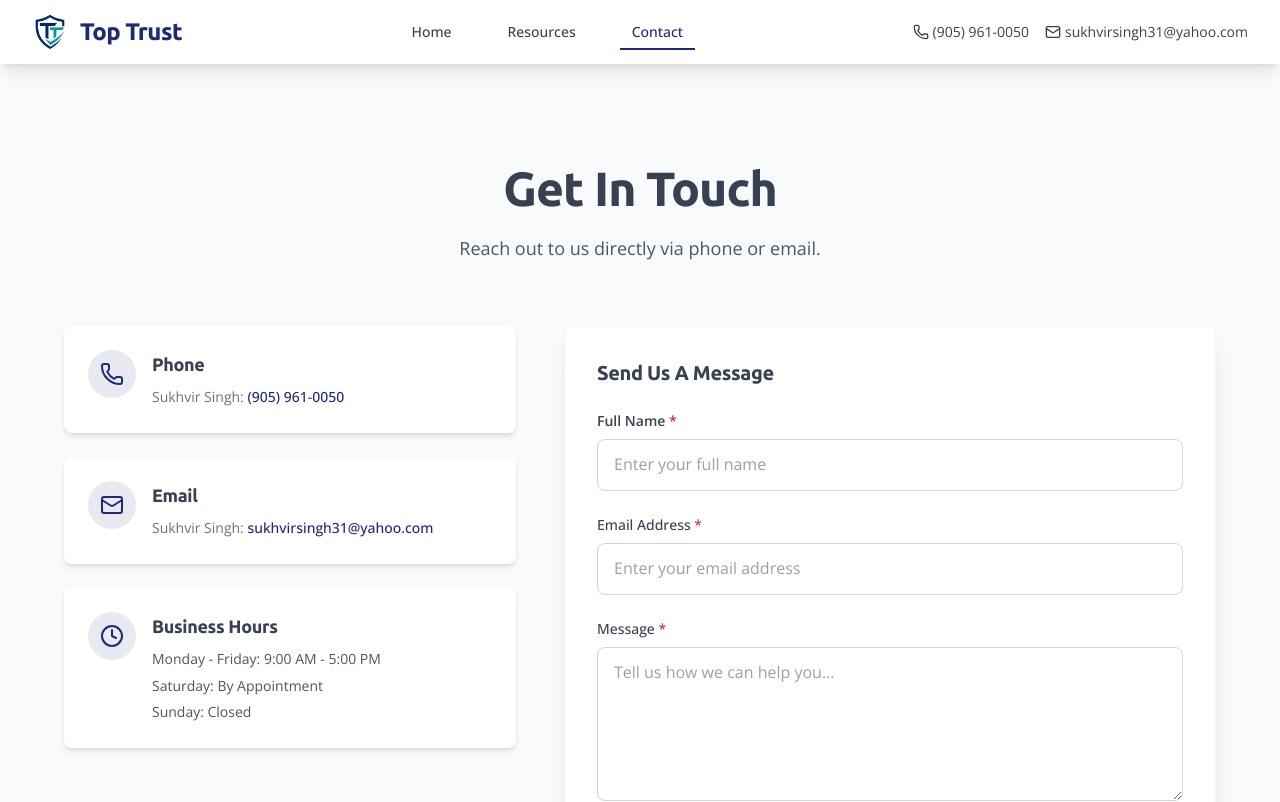
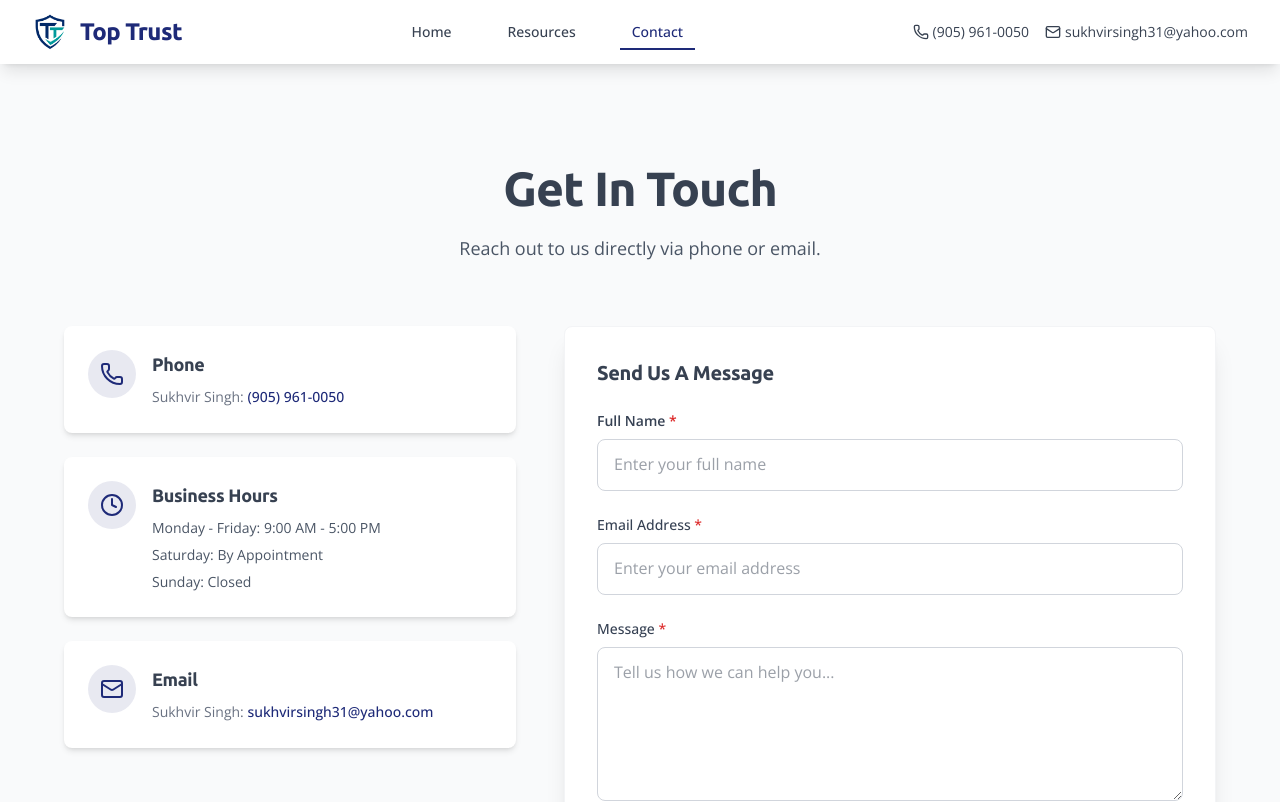
Before and after one commit to ravneet0628/insurance-site, a React (Vite) app: page /contact in a window 1280 px wide. Shown: the top 802 px of the page. Built offline with nearby package versions, Linux system fonts and the light colour scheme.

Commit message:
feat: implement ObfuscatedEmail component to protect contact email from scraping

```diff
--- a/src/components/Footer.tsx
+++ b/src/components/Footer.tsx
@@ -2,6 +2,10 @@ import React from 'react';
 import { Link } from 'react-router-dom';
 import { Phone, Mail } from 'lucide-react';
 import Logo from './Logo';
+import ObfuscatedEmail from './ObfuscatedEmail';
+
+// prettier-ignore
+const ENCODED_EMAIL = [115,117,107,104,118,105,114,115,105,110,103,104,51,49,64,121,97,104,111,111,46,99,111,109];
 
 const Footer: React.FC = () => {
   const currentYear = new Date().getFullYear();
@@ -109,12 +113,10 @@ const Footer: React.FC = () => {
               </div>
               <div className="flex items-center space-x-3">
                 <Mail className="w-5 h-5 text-gray-300 flex-shrink-0" />
-                <a
-                  href="mailto:sukhvirsingh31@yahoo.com"
+                <ObfuscatedEmail
+                  encodedEmail={ENCODED_EMAIL}
                   className="text-gray-300 hover:text-white transition-colors text-sm"
-                >
-                  sukhvirsingh31@yahoo.com
-                </a>
+                />
               </div>
             </div>
           </div>
--- a/src/components/Navbar.tsx
+++ b/src/components/Navbar.tsx
@@ -2,6 +2,10 @@ import React, { useState } from 'react';
 import { Link, useLocation } from 'react-router-dom';
 import { Menu, X, Phone, Mail } from 'lucide-react';
 import Logo from './Logo';
+import ObfuscatedEmail from './ObfuscatedEmail';
+
+// prettier-ignore
+const ENCODED_EMAIL = [115,117,107,104,118,105,114,115,105,110,103,104,51,49,64,121,97,104,111,111,46,99,111,109];
 
 const Navbar: React.FC = () => {
   const [isOpen, setIsOpen] = useState(false);
@@ -60,13 +64,10 @@ const Navbar: React.FC = () => {
               <Phone className="w-4 h-4 mr-1" aria-hidden="true" />
               (905) 961-0050
             </a>
-            <a
-              href="mailto:sukhvirsingh31@yahoo.com"
-              className="flex items-center text-sm text-neutral-text hover:text-primary transition-colors"
-            >
+            <span className="flex items-center text-sm text-neutral-text hover:text-primary transition-colors">
               <Mail className="w-4 h-4 mr-1" />
-              sukhvirsingh31@yahoo.com
-            </a>
+              <ObfuscatedEmail encodedEmail={ENCODED_EMAIL} />
+            </span>
           </div>
 
           {/* Mobile menu button */}
@@ -114,13 +115,10 @@ const Navbar: React.FC = () => {
               <Phone className="w-4 h-4 mr-2" />
               (905) 961-0050
             </a>
-            <a
-              href="mailto:sukhvirsingh31@yahoo.com"
-              className="flex items-center px-3 py-2 text-sm text-neutral-text hover:text-primary transition-colors"
-            >
+            <span className="flex items-center px-3 py-2 text-sm text-neutral-text hover:text-primary transition-colors">
               <Mail className="w-4 h-4 mr-2" />
-              sukhvirsingh31@yahoo.com
-            </a>
+              <ObfuscatedEmail encodedEmail={ENCODED_EMAIL} />
+            </span>
           </div>
         </div>
       </div>
--- /dev/null
+++ b/src/components/ObfuscatedEmail.tsx
@@ -0,0 +1,54 @@
+import React, { useState, useEffect, useCallback } from 'react';
+
+interface ObfuscatedEmailProps {
+  /** Email stored as an array of character codes to prevent scraper detection */
+  encodedEmail: number[];
+  className?: string;
+}
+
+/**
+ * Renders an email address that is protected from bot scraping.
+ *
+ * The email is stored as an array of character codes (not as a readable string),
+ * so neither the source code, the compiled JS bundle, nor the static HTML contain
+ * a recognizable email pattern (no "@", no ".com", etc.).
+ *
+ * The address is reconstructed only at runtime inside the user's browser.
+ */
+const ObfuscatedEmail: React.FC<ObfuscatedEmailProps> = ({
+  encodedEmail,
+  className = '',
+}) => {
+  const [email, setEmail] = useState('');
+
+  const decode = useCallback(() => {
+    return encodedEmail.map((code) => String.fromCharCode(code)).join('');
+  }, [encodedEmail]);
+
+  useEffect(() => {
+    // Small delay to further deter headless scrapers that execute JS briefly
+    const timer = setTimeout(() => setEmail(decode()), 100);
+    return () => clearTimeout(timer);
+  }, [decode]);
+
+  if (!email) {
+    return <span className={className}>Loading...</span>;
+  }
+
+  return (
+    <a href={`mailto:${email}`} className={className}>
+      {email}
+    </a>
+  );
+};
+
+export default ObfuscatedEmail;
+
+/**
+ * Helper: encode an email string into a char code array.
+ * Usage (in a Node/browser console):
+ *   encodeEmail('sukhvirsingh31@yahoo.com')
+ *   → [115, 117, 107, 104, 118, 105, 114, 115, 105, 110, 103, 104, 51, 49, 64, 121, 97, 104, 111, 111, 46, 99, 111, 109]
+ */
+export const encodeEmail = (email: string): number[] =>
+  Array.from(email).map((ch) => ch.charCodeAt(0));
--- a/src/content/data/pages/contact.ts
+++ b/src/content/data/pages/contact.ts
@@ -46,11 +46,11 @@ export const contactPageContent: ContactPageContent = {
     },
     email: {
       title: 'Email',
+      // prettier-ignore
+      encodedEmail: [115,117,107,104,118,105,114,115,105,110,103,104,51,49,64,121,97,104,111,111,46,99,111,109],
       addresses: [
         {
           label: 'Sukhvir Singh',
-          value: 'sukhvirsingh31@yahoo.com',
-          href: 'mailto:sukhvirsingh31@yahoo.com',
         },
       ],
     },
--- a/src/content/types/pages.ts
+++ b/src/content/types/pages.ts
@@ -111,10 +111,9 @@ export interface ContactPageContent {
     };
     email: {
       title: string;
+      encodedEmail: number[];
       addresses: Array<{
         label: string;
-        value: string;
-        href: string;
       }>;
     };
     hours: {
--- a/src/pages/ContactPage.tsx
+++ b/src/pages/ContactPage.tsx
@@ -9,6 +9,7 @@ import { Phone, Mail, Clock, Send, Loader2 } from 'lucide-react';
 import Card from '../components/Card';
 import CTAButton from '../components/CTAButton';
 import SEO from '../components/SEO';
+import ObfuscatedEmail from '../components/ObfuscatedEmail';
 import { submitContact } from '../utils/api';
 import { useContactPageContent } from '../content/hooks/usePageContent';
 
@@ -72,17 +73,12 @@ const ContactPage: React.FC = () => {
     }
   };
 
-  // Build contact info from CMS data
+  // Build contact info from CMS data (email handled separately for obfuscation)
   const contactInfo = [
     {
       icon: Phone,
       title: content.contactInfo.phone.title,
       details: content.contactInfo.phone.numbers,
-    },
-    {
-      icon: Mail,
-      title: content.contactInfo.email.title,
-      details: content.contactInfo.email.addresses,
     },
     {
       icon: Clock,
@@ -107,7 +103,6 @@ const ContactPage: React.FC = () => {
           '@type': 'InsuranceAgency',
           name: 'Top Trust Insurance',
           telephone: content.contactInfo.phone.numbers[0]?.value,
-          email: content.contactInfo.email.addresses[0]?.value,
           url: 'https://toptrustinsurance.ca',
           openingHours: ['Mo-Fr 09:00-17:00'],
         })}
@@ -173,6 +168,36 @@ const ContactPage: React.FC = () => {
                   </Card>
                 </motion.div>
               ))}
+
+              {/* Email Card - rendered separately for obfuscation */}
+              <motion.div
+                initial={{ opacity: 0, x: -30 }}
+                whileInView={{ opacity: 1, x: 0 }}
+                transition={{ duration: 0.5, delay: 0.2 }}
+                viewport={{ once: true }}
+              >
+                <Card className="flex items-start p-6 hover:shadow-md transition-all duration-300">
+                  <div className="w-12 h-12 bg-primary/10 rounded-full flex items-center justify-center flex-shrink-0 mr-4">
+                    <Mail className="w-6 h-6 text-primary" />
+                  </div>
+                  <div className="flex-grow text-left">
+                    <h3 className="text-lg font-ubuntu font-bold text-neutral-text mb-2">
+                      {content.contactInfo.email.title}
+                    </h3>
+                    <div className="space-y-1">
+                      {content.contactInfo.email.addresses.map((addr, i) => (
+                        <div key={i} className="text-sm text-gray-600 leading-relaxed">
+                          <span className="text-gray-500">{addr.label}:</span>{' '}
+                          <ObfuscatedEmail
+                            encodedEmail={content.contactInfo.email.encodedEmail}
+                            className="text-primary hover:text-primary/80 font-medium break-all"
+                          />
+                        </div>
+                      ))}
+                    </div>
+                  </div>
+                </Card>
+              </motion.div>
             </div>
 
             {/* Right Column: Contact Form Card */}
--- a/src/pages/ResourcesPage.tsx
+++ b/src/pages/ResourcesPage.tsx
@@ -38,11 +38,20 @@ const ResourcesPage: React.FC = () => {
   });
 
   // Advisor Details
+  // prettier-ignore
+  const encodedAdvisorEmail = [115,117,107,104,118,105,114,115,105,110,103,104,51,49,64,121,97,104,111,111,46,99,111,109];
   const [advisorDetails, setAdvisorDetails] = useState({
     name: 'Sukhvir Singh',
     phone: '(905) 961-0050',
-    email: 'sukhvirsingh31@yahoo.com',
+    email: '',
   });
+
+  useEffect(() => {
+    setAdvisorDetails(prev => ({
+      ...prev,
+      email: encodedAdvisorEmail.map(c => String.fromCharCode(c)).join(''),
+    }));
+  }, []);
 
   // Section A: Current debts and financial needs
   const [sectionA, setSectionA] = useState({
@@ -256,7 +265,7 @@ const ResourcesPage: React.FC = () => {
           <div class="letterhead">
             <div class="company-name">Top Trust Insurance</div>
             <div class="contact-details">
-              Phone: (905) 961-0050 | Email: sukhvirsingh31@yahoo.com<br>
+              Phone: (905) 961-0050 | Email: ${advisorDetails.email}<br>
               Licensed Insurance Advisor - Serving Canada
             </div>
           </div>
```
Also changed, not shown: 1 other file (tests, documents, lock files or other folders).
